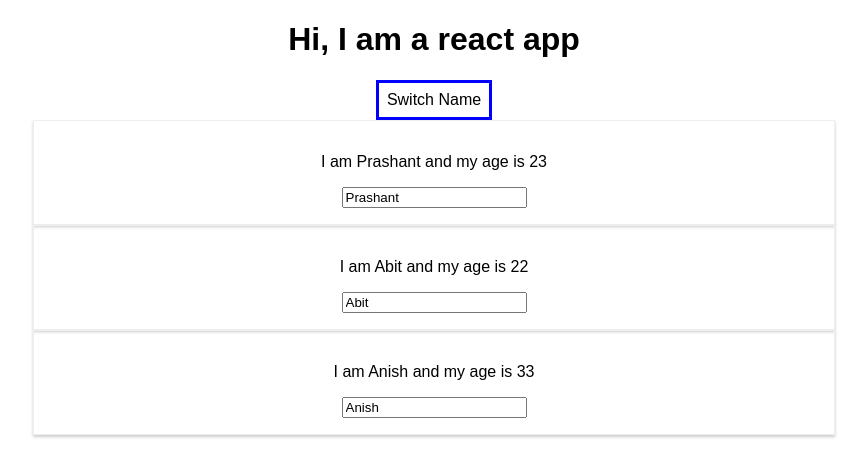
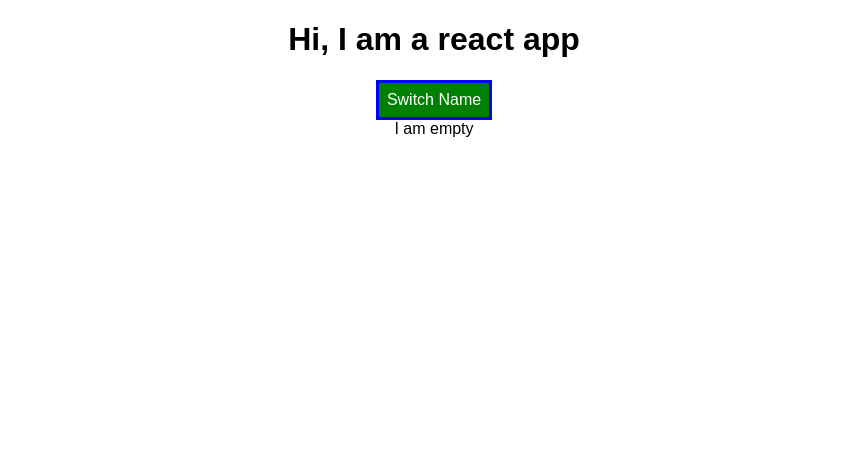
Before and after one commit to PrashantSedhain/React-Application, a React (Create React App) app: page / in a window 1280 px wide. Shown: the top 476 px of the page, without its empty margins (206-1073 px from the left). Built offline with nearby package versions, Linux system fonts and the light colour scheme.

Commit message:
added dynamic styling

```diff
--- a/src/App.js
+++ b/src/App.js
@@ -8,6 +8,7 @@ class App extends Component {
       { id: "dscds", name: "Abit", age: 22 },
       { id: "cadcxs", name: "Anish", age: 33 },
     ],
+    showPersons: false,
   };
 
   switchNameHandler = () => {
@@ -20,6 +21,7 @@ class App extends Component {
         { id: "dscds", name: "Abit", age: 22 },
         { id: "cadcxs", name: "Anish", age: 33 },
       ],
+      showPersons: !this.state.showPersons,
     });
   };
 
@@ -28,7 +30,6 @@ class App extends Component {
       return p.id === id;
     });
 
-    console.log(personIndex);
     const person = { ...this.state.persons[personIndex] };
     person.name = event.target.value;
 
@@ -47,32 +48,43 @@ class App extends Component {
     persons.splice(personIndex, 1);
     this.setState({ persons: persons });
   };
+
   render() {
     const style = {
-      backgroundColor: "white",
+      backgroundColor: "green",
+      color: "white",
       font: "inherit",
       border: "3px solid blue",
       padding: "8px",
       cursor: "pointer",
     };
+    let view = <div>I am empty</div>;
 
+    if (this.state.showPersons) {
+      style.backgroundColor = "red";
+      view = (
+        <div>
+          {this.state.persons.map((person, index) => {
+            return (
+              <Person
+                click={() => this.deletePersonHandler(index)}
+                name={person.name}
+                age={person.age}
+                key={person.id}
+                changed={(event) => this.nameChangedHandler(event, person.id)}
+              />
+            );
+          })}
+        </div>
+      );
+    }
     return (
       <div className="App">
         <h1>Hi, I am a react app</h1>
         <button style={style} onClick={this.switchNameHandler}>
           Switch Name
         </button>
-        {this.state.persons.map((elem, index) => {
-          return (
-            <Person
-              changed={(event) => this.nameChangedHandler(event, elem.id)}
-              name={elem.name}
-              age={elem.age}
-              key={elem.id}
-              click={() => this.deletePersonHandler(index)}
-            />
-          );
-        })}
+        {view}
       </div>
     );
   }
```
